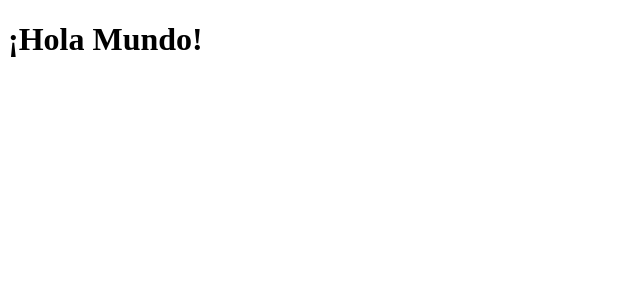
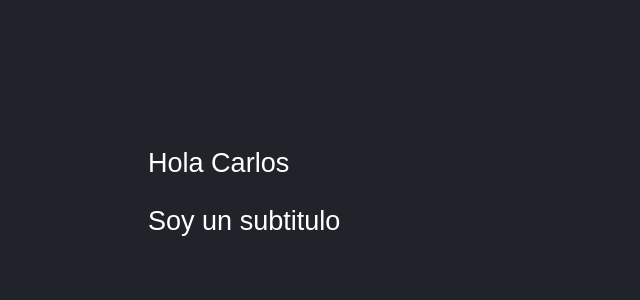
Before and after one commit to rocatoro18/counter-app-react, a React (Vite) app: page / in a window 1280 px wide. Shown: the top 300 px of the page, without its empty margins (0-640 px from the left). Built offline with nearby package versions, Linux system fonts and the light colour scheme.

Commit message:
components, fragments, styles

```diff
--- /dev/null
+++ b/src/FirstApp.jsx
@@ -0,0 +1,23 @@
+//import { Fragment } from "react";
+
+const newMessage = {
+    message: 'Hola Mundo',
+    title: 'Roberto'
+};
+
+const getName = ()=>{
+    return 'Hola Carlos';
+}
+
+export const FirstApp = () => {
+
+    return (
+        // Esto es un fragmento (agrupador de otros elementos html
+        // en los cuales se tiene un nodo padre)
+        // <code>{JSON.stringify(newMessage)}</code>
+        <>
+            <>{getName()}</>
+            <p>Soy un subtitulo</p>
+        </>
+    )
+}
--- /dev/null
+++ b/src/HelloWorldApp.jsx
@@ -0,0 +1,18 @@
+/*
+function App(){
+    //document.createElement....
+    return (<h1>¡¡Hola Mundo!!</h1>);
+}
+
+export default App;
+*/
+
+
+// Functional Component
+export const HelloWorldApp = () => {
+  return (
+    <h1>Hello World App</h1>
+  )
+}
+
+//export const Hello = ()=> <h1>Arrow Function</h1>;
--- a/src/main.jsx
+++ b/src/main.jsx
@@ -1,8 +1,11 @@
 import React from 'react';
 import {createRoot} from 'react-dom/client'; // llama al React DOM para renderizar componentes
 
+import {HelloWorldApp} from './HelloWorldApp'
+import { FirstApp } from './FirstApp';
+import './styles.css'
 
 const saludo = <h1>¡Hola Mundo!</h1>
 
 const root = createRoot(document.getElementById('root'));
-root.render(saludo);
+root.render(<FirstApp/>);
--- /dev/null
+++ b/src/styles.css
@@ -0,0 +1,8 @@
+
+html, body {
+    background-color: #21232A;
+    color: white;
+    font-family: Arial, Helvetica, sans-serif;
+    font-size: 1.3rem;
+    padding: 70px;
+}
```
